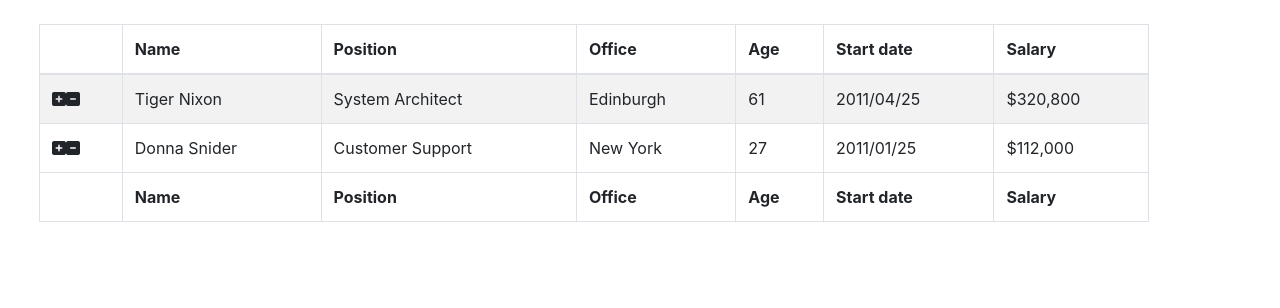
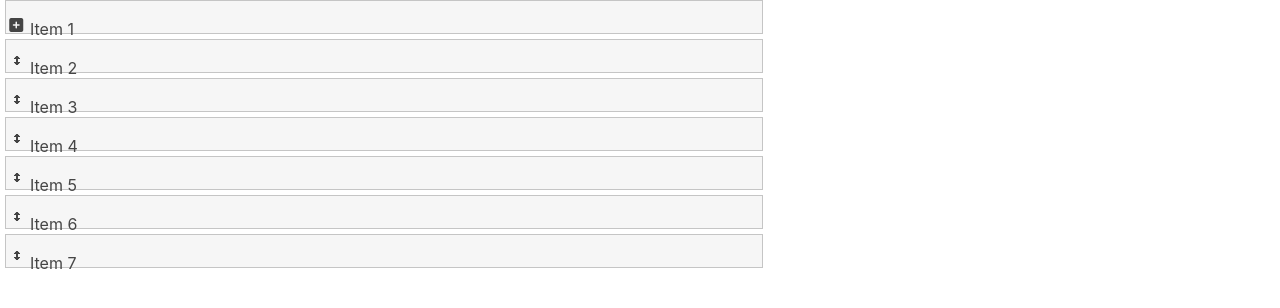
Before and after one commit to teamLeonardo/ProyectoVenta, a PHP site: page /tprue.php in a window 1280 px wide. Shown: the top 308 px of the page. Run offline with PHP 8.4, Linux system fonts and the light colour scheme; some libraries are stand-ins or nearby versions.

Commit message:
commit actualizado prueba

```diff
--- a/tprue.php
+++ b/tprue.php
@@ -1,4 +1,3 @@
-
 <!doctype html>
 <html lang="en">
 
@@ -22,59 +21,39 @@
             border: 0;
         }
 
+        #sortable {
+            list-style-type: none;
+            margin: 0;
+            padding: 0;
+            width: 60%;
+        }
+
+        #sortable li {
+            margin: 0 5px 5px 5px;
+            padding: 1em;
+            padding-left: 1.5em;
+            font-size: 1em;
+            height: 18px;
+        }
+
+        #sortable li span {
+            position: absolute;
+            margin-left: -1.3em;
+        }
     </style>
 
 </head>
 
 <body>
-<div class="tablas-contenedor table-responsive  container m-4">
-    <table id="tbl-usuario" class="table table-striped table-bordered" style="width:100%">
-    <thead>
-        <tr>
-            <th></th>
-            <th>Name</th>
-            <th>Position</th>
-            <th>Office</th>
-            <th>Age</th>
-            <th>Start date</th>
-            <th>Salary</th>
-        </tr>
-    </thead>
-    <tbody>
-        <tr>
-            <td><i class="fas fa-plus-square"></i><i class="fas fa-minus-square"></i></td>
-            <td>Tiger Nixon</td>
-            <td>System Architect</td>
-            <td>Edinburgh</td>
-            <td>61</td>
-            <td>2011/04/25</td>
-            <td>$320,800</td>
-        </tr>
-        <tr>
-        <td><i class="fas fa-plus-square"></i><i class="fas fa-minus-square"></i></td>
-            <td>Donna Snider</td>
-            <td>Customer Support</td>
-            <td>New York</td>
-            <td>27</td>
-            <td>2011/01/25</td>
-            <td>$112,000</td>
-        </tr>
-    </tbody>
-    <tfoot>
-        <tr>
-            <th></th>
-            <th>Name</th>
-            <th>Position</th>
-            <th>Office</th>
-            <th>Age</th>
-            <th>Start date</th>
-            <th>Salary</th>
-        </tr>
-    </tfoot>
-
-    </table>
-</div>
-
+    <ul id="sortable">
+        <li class="ui-state-default"><span class="fas fa-plus-square"></span>Item 1</li>
+        <li class="ui-state-default"><span class="ui-icon ui-icon-arrowthick-2-n-s"></span>Item 2</li>
+        <li class="ui-state-default"><span class="ui-icon ui-icon-arrowthick-2-n-s"></span>Item 3</li>
+        <li class="ui-state-default"><span class="ui-icon ui-icon-arrowthick-2-n-s"></span>Item 4</li>
+        <li class="ui-state-default"><span class="ui-icon ui-icon-arrowthick-2-n-s"></span>Item 5</li>
+        <li class="ui-state-default"><span class="ui-icon ui-icon-arrowthick-2-n-s"></span>Item 6</li>
+        <li class="ui-state-default"><span class="ui-icon ui-icon-arrowthick-2-n-s"></span>Item 7</li>
+    </ul>
     <script src="lib/jquery.js"></script>
     <script src="lib/jquery-ui.js"></script>
     <script src="lib/bootstrap/bootstrap.min.js"></script>
@@ -82,12 +61,14 @@
     <script src="lib/datatables/datatables.min.js"></script>
     <script src="https://cdn.jsdelivr.net/npm/alertifyjs@1.11.4/build/alertify.min.js"></script>
     <!-- myScript -->
-        <script>
-        $(function () {
-            $('#tlb-usuario tbody tr td').af
+    <script>
+        $(function() {
+
+            $("#sortable").sortable();
+            $("#sortable").disableSelection();
 
         });
-        </script>
+    </script>
 </body>
 
 </html>
```
